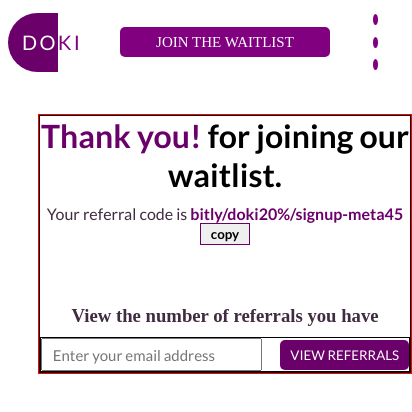
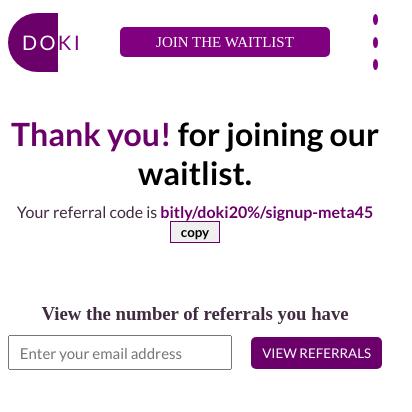
Before and after one commit to Dave-241/doki-main, a Next.js app: page /tnnn in a window 390 px wide. Shown: the top 412 px of the page, 412 px wide, since content can reach past the window. Built offline with nearby package versions, Linux system fonts and the light colour scheme.

Commit message:
Update tnx.css

```diff
--- a/styles/tnx.css
+++ b/styles/tnx.css
@@ -2,7 +2,6 @@
 
 
 .tnx_all_wrap {
-    border: 1px solid red;
     width: 100%;
     height: 70vh;
     display: flex;
@@ -13,7 +12,6 @@
 
 .tnx_text_wrap {
     width: 55%;
-    border: 1px solid;
     height: auto;
     gap: 60px;
     display: flex;
@@ -71,7 +69,6 @@
 }
 
 .check_input_wrap {
-    border: 1px solid black;
     width: 100%;
     height: 35px;
     align-items: center;
@@ -102,19 +99,15 @@
 
 @media only screen and (max-width: 800px) {
     .tnx_all_wrap {
-        border: 1px solid red;
         width: 100%;
         height: auto;
-        margin: 30px;
+        margin-top: 30px;
         display: flex;
-        justify-content: center;
-        align-items: center;
     }
 
 
     .tnx_text_wrap {
         width: 100%;
-        border: 1px solid;
         height: auto;
         gap: 60px;
         display: flex;
@@ -166,7 +159,6 @@
     }
 
     .check_input_wrap {
-        border: 1px solid black;
         width: 100%;
         height: 35px;
         align-items: center;
```
